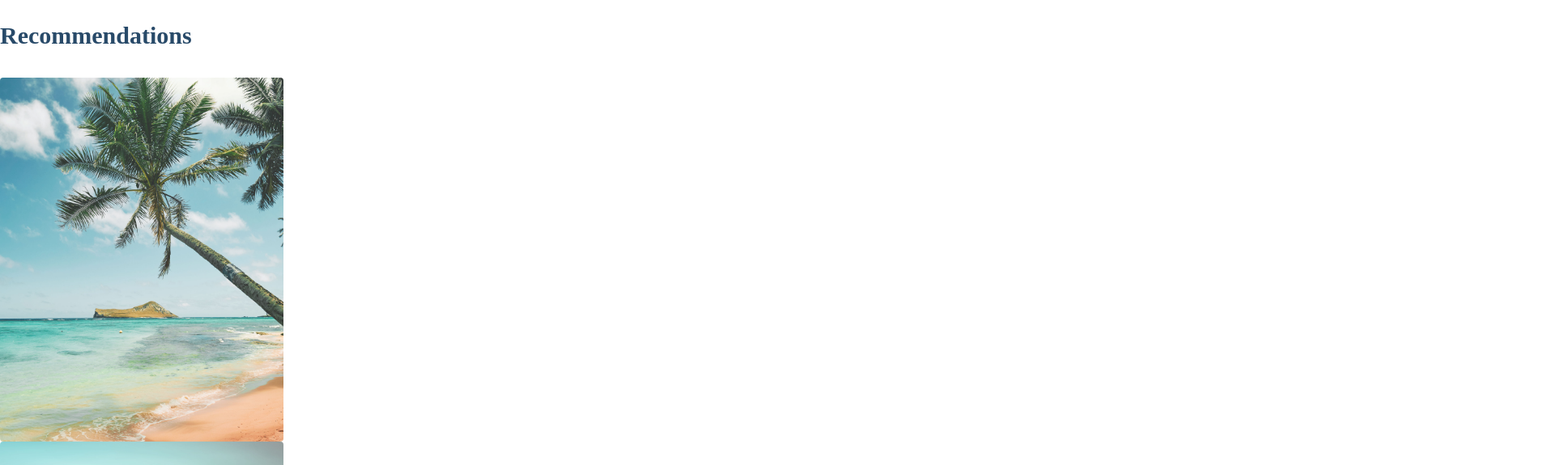
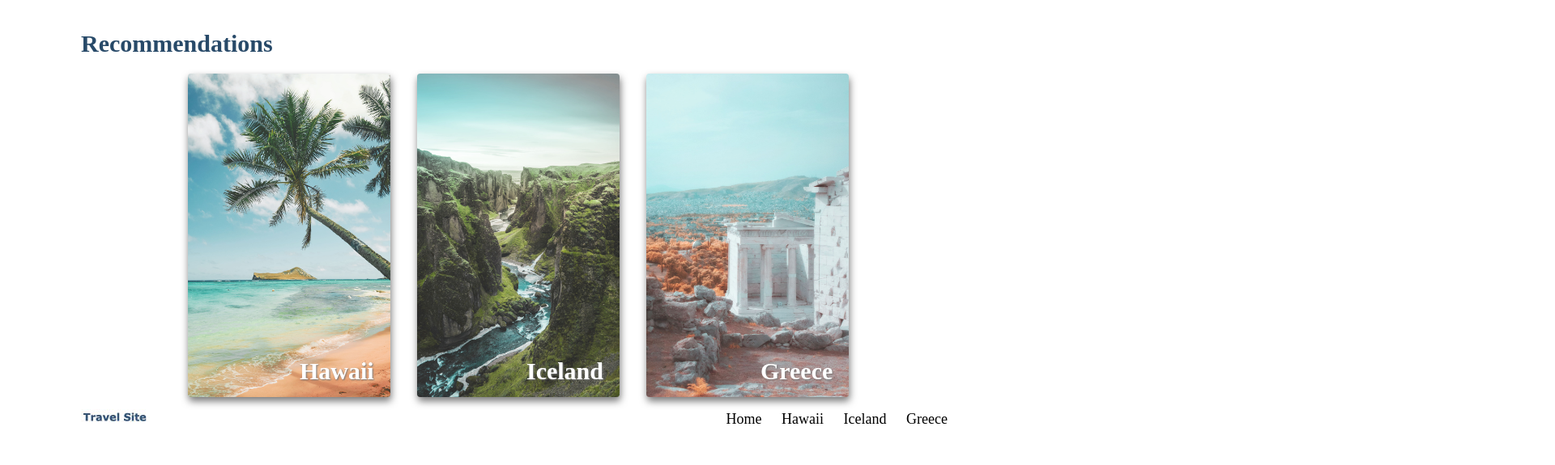
Before and after one commit to JojoPagan/joseph-pagan-travelsite, a plain HTML site: page index.html in a window 1280 px wide. Shown: the part 541-1116 px from the top of the page at 81% size, 1920 px wide, since content can reach past the window. After the commit the page ends 1095 px from the top, so only its background shows below. Drawn offline with Linux system fonts and the light colour scheme.

Commit message:
Body complete start footer

```diff
--- a/css/global.css
+++ b/css/global.css
@@ -21,7 +21,7 @@ h2 {
 h3{
     font-size: 30px;
     font-weight: 600;
-    color: #284a69;
+
 
 }
 
@@ -106,3 +106,13 @@ p{
     color: darkorange;
     text-decoration: underline;
 }
+
+
+
+.footer {
+    background-color: #fef9f5;
+    height: 475px;
+    width: 100%;
+    display: flex;
+
+}
--- a/css/main.css
+++ b/css/main.css
@@ -46,25 +46,30 @@
 
 .recommendations-title{
     color: #284a69;
-    margin-bottom: 35px;
+
+    margin:40px 0px 20px 100px;
 }
 
 .homepage__cards {
     display: flex;
-    justify-content: space-between;
-    max-width: 1200px;
-    margin: auto;
+    justify-content: space-around;
+    max-width: 850px;
+    margin:auto
+
+
 }
 
 .homepage__card {
+
     background-color: #777;
-    width: 300px;
+    width: 250px;
     height: 400px;
     border-radius: 4px;
     color: #fff;
-    padding: 25px;
     position: relative;
-    text-shadow: 1px 1px 0 #777;
+    text-shadow: 1px 1px 2px #777;
+    box-shadow: 1px 5px 10px #777;
+
 }
 
 
@@ -72,6 +77,7 @@
     background-image: url('../assets/images/hawaii.jpg');
     background-size: cover;
     background-position: center;
+
 
 }
 
@@ -82,7 +88,7 @@
 }
 
 .homepage__card-3 {
-    background-image: url('https://i.picsum.photos/id/1015/6000/4000.jpg?hmac=aHjb0fRa1t14DTIEBcoC12c5rAXOSwnVlaA5ujxPQ0I');
+    background-image: url('../assets/images/greece.jpg');
     background-size: cover;
     background-position: center;
 }
@@ -91,3 +97,10 @@
 width
 
 }
+
+.maincard__bottomText {
+    position: absolute;
+    bottom: -15px;
+    right: 20px
+
+}
--- a/index.html
+++ b/index.html
@@ -13,7 +13,8 @@
   <Header >
     <nav class="menu">
       <ul class="nav-list">
-          <li class="nav-list__item"><a href="#"><img src="assets/icons/trael-site-logo.jpg" /></a></li>
+          <li class="nav-list__item"><a href="#"><img src="assets/icons/trael-site-logo.jpg" /></a>
+          </li>
 
           <li class="nav-list__item nav-list__item--links">
               <a class="nav-link" href="#home">Home</a>
@@ -38,20 +39,51 @@
 </section>
 <main>
   <section>
+
   <h3 class="recommendations-title">Recommendations</h3>
-  <div class=".homepage__cards">
 
-            <article class="homepage__card homepage__card-1">
+  <div class="homepage__cards">
+      <a href="/pages/hawaii.html">
+          <article class="homepage__card homepage__card-1">
+              <div class="maincard__bottomText">
+                <h3>Hawaii</h3>
+              </div>
+          </article>
+      </a>
 
-            </article>
-            <article class="homepage__card homepage__card-2">
+      <a href="/pages/iceland.html">
+          <article class="homepage__card homepage__card-2">
+              <div class="maincard__bottomText">
+                <h3>Iceland</h3>
+              </div>
+          </article>
+      </a>
 
-            </article>
-            <div class="gallery__item photo-3">
-              <a href="#"><img src="assets/images/greece.jpg" /></a>
+      <a href="/pages/greece.html">
+          <article class="homepage__card homepage__card-3">
+            <div class="maincard__bottomText">
+              <h3>Greece</h3>
             </div>
+          </article>
+      </a>
           </div>
    </section>
 </main>
+<footer>
+ <nav class="menu">
+      <ul class="nav-list">
+          <li class="nav-list__item"><a href="#"><img src="assets/icons/trael-site-logo.jpg" /></a>
+          </li>
+
+          <li class="nav-list__item nav-list__item--links">
+              <a class="nav-link" href="#home">Home</a>
+              <a class="nav-link" href="#contact">Hawaii</a>
+              <a class="nav-link" href="#contact">Iceland</a>
+              <a class="nav-link" href="#contact">Greece</a>
+          </li>
+      </ul>
+  </nav>
+
+</footer>
 </body>
 </html>
```
